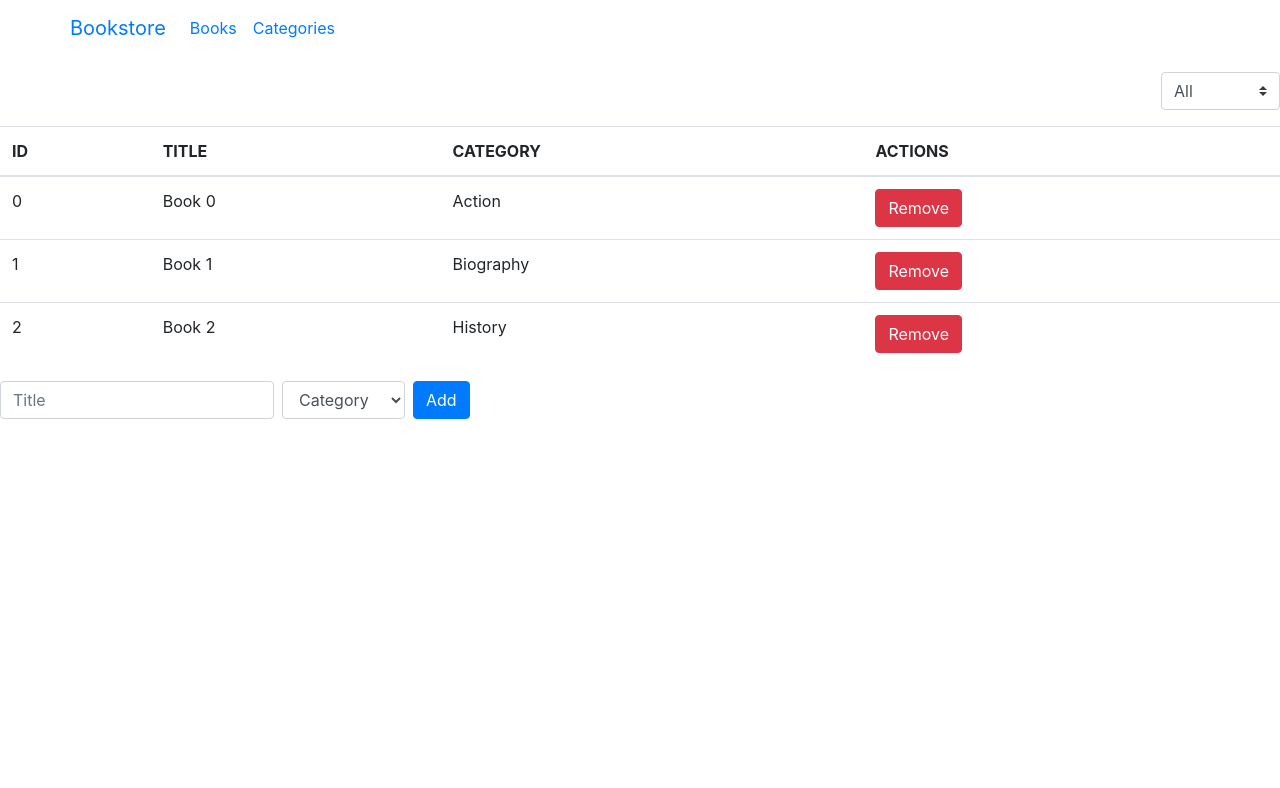
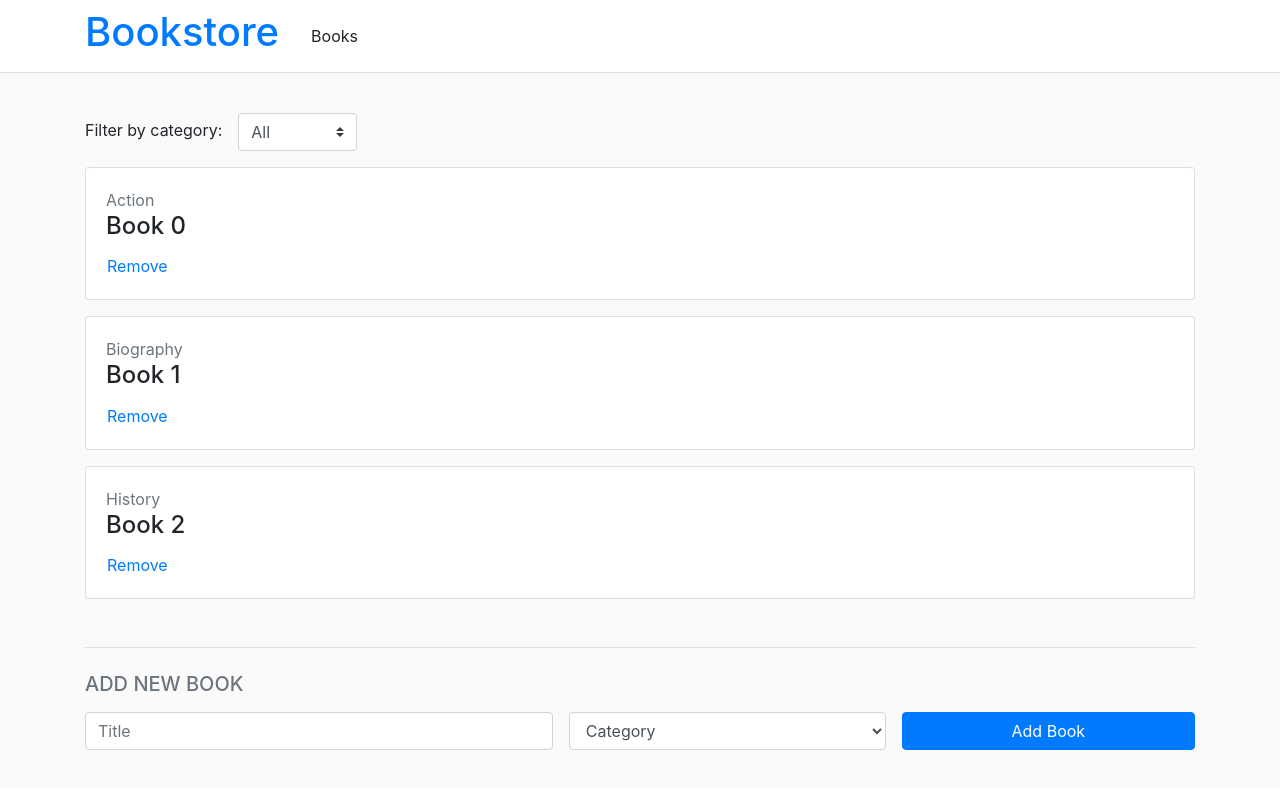
Before and after one commit to nikitin2009/bookstore, a React (Create React App) app: page / in a window 1280 px wide. Shown: the top 788 px of the page. Built offline with nearby package versions, Linux system fonts and the light colour scheme.

Commit message:
Style the interface

```diff
--- /dev/null
+++ b/src/components/App.css
@@ -0,0 +1,3 @@
+body {
+  background-color: #fafafa;
+}
--- a/src/components/App.js
+++ b/src/components/App.js
@@ -4,12 +4,17 @@ import BooksList from '../containers/BooksList';
 import BooksForm from '../containers/BooksForm';
 import Header from './Header';
 
+import './App.css';
+
 const App = () => {
   return (
     <>
       <Header />
-      <BooksList />
-      <BooksForm />
+      <div className="container py-4">
+        <BooksList />
+        <hr className="mt-5 mb-4"/>
+        <BooksForm />
+      </div>
     </>
   )
 }
--- a/src/components/Book.js
+++ b/src/components/Book.js
@@ -2,17 +2,16 @@ import React from 'react';
 
 const Book = ({ book, handleRemoveBook }) => {
   return (
-    <tr>
-      <td>{book.id}</td>
-      <td>{book.title}</td>
-      <td>{book.category}</td>
-      <td>
+    <div className="card mb-3">
+      <div className="card-body">
+        <div className="text-secondary">{book.category}</div>
+        <h4 className="card-title">{ book.title }</h4>
         <button
-          className="btn btn-danger"
+          className="btn btn-link card-link p-0"
           onClick={() => handleRemoveBook(book)}
         >Remove</button>
-      </td>
-    </tr>
+      </div>
+    </div>
   )
 }
 
--- a/src/components/CategoryFilter.js
+++ b/src/components/CategoryFilter.js
@@ -4,6 +4,8 @@ import { categories } from '../containers/BooksForm';
 
 const CategoryFilter  = ({handleFilterChange, currentFilter}) => {
   return (
+    <>
+      <span className="mr-3">Filter by category:</span>
       <select
         className="custom-select w-auto my-3"
         defaultValue={currentFilter}
@@ -16,6 +18,7 @@ const CategoryFilter  = ({handleFilterChange, currentFilter}) => {
           </option>
         )) }
       </select>
+    </>
   );
 }
 
--- a/src/components/Header.js
+++ b/src/components/Header.js
@@ -2,14 +2,14 @@ import React from 'react';
 
 const Header = () => {
   return (
-    <nav className="navbar navbar-expand">
+    <nav className="navbar navbar-expand-sm bg-white border-bottom">
       <div className="container">
 
-        <a className="navbar-brand" href="/">Bookstore</a>
+        <h1 className="text-primary mr-4" href="/">Bookstore</h1>
 
-        <div className="navbar-nav mr-auto">
-          <a className="nav-item nav-link active" href="/">Books</a>
-          <a className="nav-item nav-link" href="/categories">Categories</a>
+        <div className="navbar-nav mr-sm-auto">
+          <a className="nav-item nav-link text-body" href="/">Books</a>
+          {/* <a className="nav-item nav-link text-body" href="/categories">Categories</a> */}
         </div>
 
       </div>
--- a/src/containers/BooksForm.js
+++ b/src/containers/BooksForm.js
@@ -48,21 +48,25 @@ class BooksForm extends React.Component {
     const { title, category } = this.state;
 
     return (
+      <>
+        <h5 className="text-muted text-uppercase mb-3">Add New Book</h5>
         <form
-        className="form-inline"
+          className="form-inline justify-content-between"
           onSubmit={this.handleSubmit} >
           <input
             name="title"
-          className="form-control mr-2"
+            className="form-control mr-3 flex-fill"
             type="text"
             placeholder="Title"
             value={title}
-          onChange={this.handleChange} />
+            onChange={this.handleChange}
+            required />
           <select
             name="category"
-          className="form-control mr-2"
+            className="form-control mr-3 flex-fill"
             defaultValue={category}
             onChange={this.handleChange}
+            required
           >
             <option value="" disabled>Category</option>
             { categories.map(cat => (
@@ -71,8 +75,9 @@ class BooksForm extends React.Component {
               </option>
             )) }
           </select>
-        <button type="submit" className="btn btn-primary">Add</button>
+          <button type="submit" className="btn btn-primary flex-fill">Add Book</button>
         </form>
+      </>
     )
   }
 
--- a/src/containers/BooksList.js
+++ b/src/containers/BooksList.js
@@ -22,30 +22,16 @@ const BooksList = ({
 }) => {
   return (
     <>
-      <div className="text-right">
       <CategoryFilter
         currentFilter={currentFilter}
         handleFilterChange={changeFilter}
       />
-      </div>
-      <table className="table">
-        <thead>
-          <tr>
-            <th>ID</th>
-            <th>TITLE</th>
-            <th>CATEGORY</th>
-            <th>ACTIONS</th>
-          </tr>
-        </thead>
-        <tbody>
       { getVisibleBooks(books, currentFilter).map(book => (
         <Book
           book={book}
           key={book.id}
           handleRemoveBook={removeBook} />
       )) }
-        </tbody>
-      </table>
     </>
   )
 }
```
Lines whose indentation alone changed are shown as unchanged.
